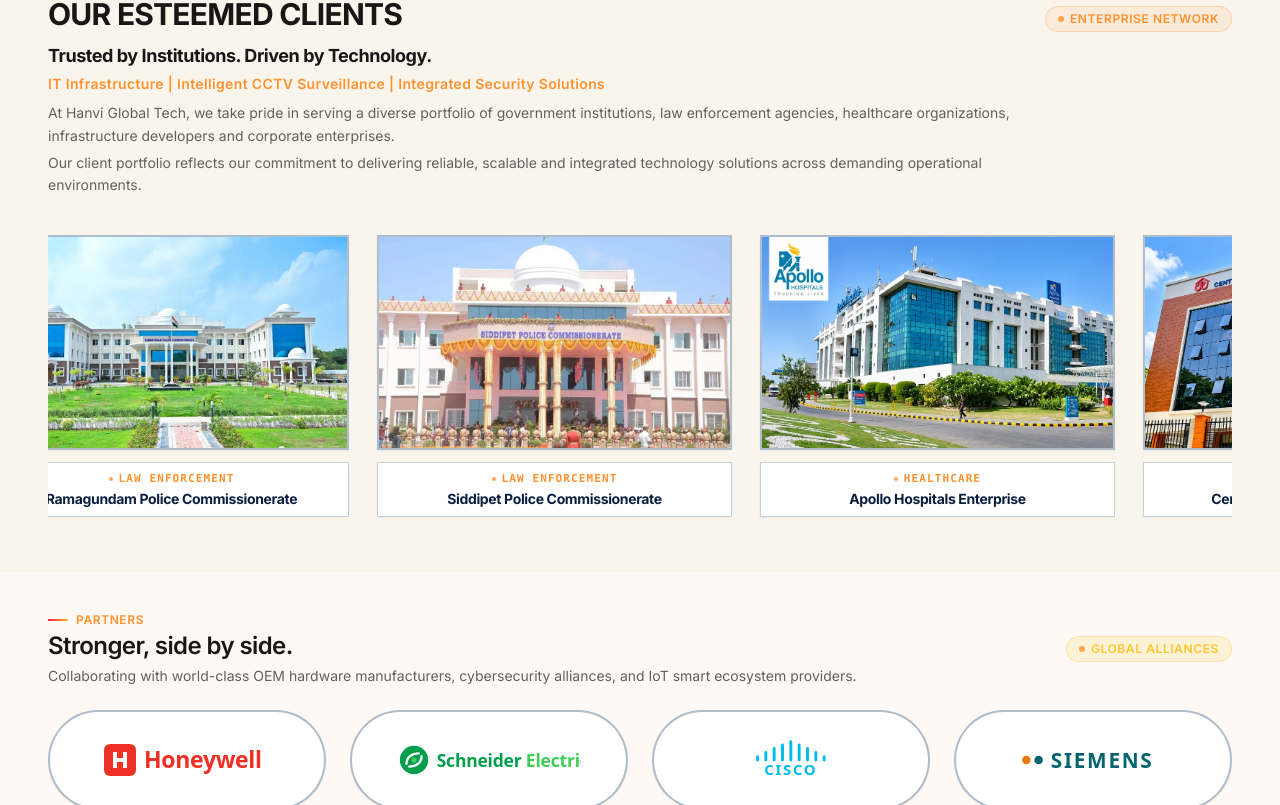
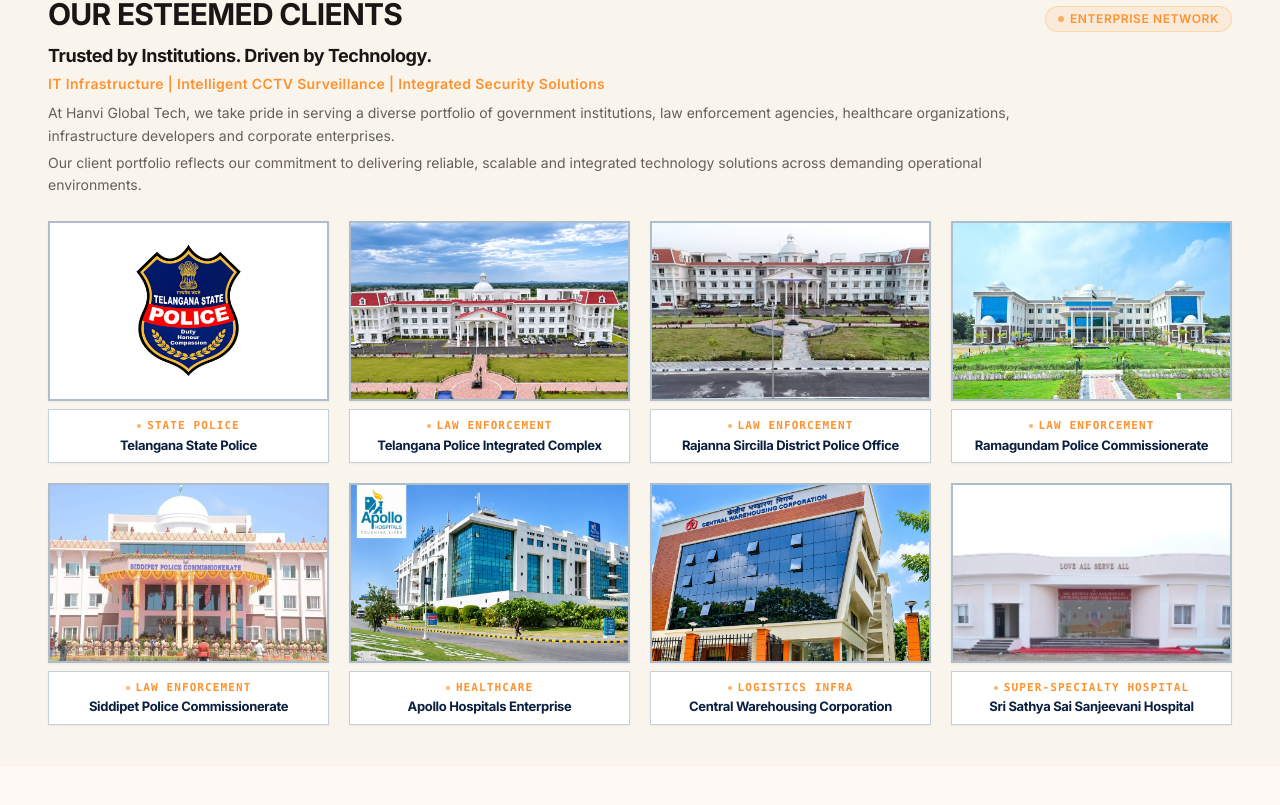
Before and after one commit to ascend-media-labs/HANVI-Global-Tech, a React (Vite) app: page / in a window 1280 px wide. Shown: the part 1995-2800 px from the top of the page. Built offline with nearby package versions, Linux system fonts and the light colour scheme.

Commit message:
feat(clients): remove scrolling animation and add Telangana Police Integrated Complex client card

```diff
--- a/src/components/hanvi-site.tsx
+++ b/src/components/hanvi-site.tsx
@@ -66,6 +66,7 @@ import sircillaPoliceImage from "@/assets/sircilla-police.jpg";
 import telanganaPoliceLogo from "@/assets/telangana-police-logo.png";
 import cwcImage from "@/assets/central-warehousing-corporation.jpg";
 import sriSathyaSaiImage from "@/assets/sri-sathya-sai-sanjeevani.jpg";
+import telanganaPoliceComplexImage from "@/assets/telangana-police-integrated-complex.jpg";
 
 const navigation = [
   { label: "Home", id: "home" },
@@ -298,6 +299,20 @@ const clientPlaceholders = [
         src={telanganaPoliceLogo}
         alt="Telangana State Police"
         className="h-[88%] w-auto max-w-[88%] object-contain drop-shadow-xs transition-transform duration-500 group-hover:scale-105"
+        loading="lazy"
+      />
+    ),
+  },
+  {
+    name: "Telangana Police Integrated Complex",
+    sector: "Public Safety & Integrated Command Infrastructure",
+    tag: "Law Enforcement",
+    isFullImage: true,
+    logo: (
+      <img
+        src={telanganaPoliceComplexImage}
+        alt="Telangana Police Integrated Complex"
+        className="h-full w-full object-cover object-center transition-transform duration-500 group-hover:scale-105"
         loading="lazy"
       />
     ),
@@ -1350,17 +1365,16 @@ export function HanviSite() {
           </div>
         </div>
 
-        {/* Infinite Horizontal Scroll Animated Track - Single Row */}
-        <div className="relative mt-4 sm:mt-5 md:mt-6 overflow-hidden pause-hover select-none py-1">
-          {/* Single Row: Infinite Scrolling Track */}
-          <div className="animate-marquee-left flex gap-5 sm:gap-6 lg:gap-7 py-2 sm:py-2.5">
-            {[...clientPlaceholders, ...clientPlaceholders, ...clientPlaceholders, ...clientPlaceholders].map((client, index) => (
+        {/* Static Grid Layout - No Auto-Scroll Animation */}
+        <div className="mt-4 sm:mt-5 md:mt-6">
+          <div className="grid grid-cols-2 sm:grid-cols-2 md:grid-cols-3 lg:grid-cols-4 gap-3 sm:gap-4 lg:gap-5">
+            {clientPlaceholders.map((client, index) => (
               <div
-                key={`single-${client.name}-${index}`}
-                className="group flex flex-col items-center shrink-0 w-[230px] sm:w-[260px] md:w-[290px] lg:w-[325px] xl:w-[355px]"
+                key={`client-${client.name}-${index}`}
+                className="group flex flex-col items-center w-full"
               >
                 <div
-                  className={`relative flex w-full h-[140px] sm:h-[155px] md:h-[175px] lg:h-[195px] xl:h-[215px] items-center justify-center overflow-hidden border-2 border-[#16446C]/35 bg-white ${'isFullImage' in client && client.isFullImage ? 'p-0' : 'px-4 py-3'
+                  className={`relative flex w-full h-[120px] sm:h-[135px] md:h-[150px] lg:h-[165px] xl:h-[180px] items-center justify-center overflow-hidden border-2 border-[#16446C]/35 bg-white ${'isFullImage' in client && client.isFullImage ? 'p-0' : 'px-4 py-3'
                     } shadow-xs transition-all duration-300 group-hover:border-brand-orange group-hover:shadow-[0_12px_28px_-4px_rgba(255,106,0,0.24)] group-hover:scale-[1.02]`}
                   title={client.name}
                 >
@@ -1368,15 +1382,15 @@ export function HanviSite() {
                     {client.logo}
                   </div>
                 </div>
-                <div className="mt-2 sm:mt-2.5 lg:mt-3 w-full flex flex-col items-center">
-                  <div className="w-full flex flex-col items-center justify-center py-1.5 sm:py-2 px-3 bg-white border border-[#16446C]/25 shadow-xs transition-all duration-300 group-hover:border-brand-orange group-hover:shadow-[0_8px_20px_-3px_rgba(255,106,0,0.22)]">
+                <div className="mt-2 w-full flex flex-col items-center">
+                  <div className="w-full flex flex-col items-center justify-center py-1.5 sm:py-2 px-2 sm:px-2.5 bg-white border border-[#16446C]/25 shadow-xs transition-all duration-300 group-hover:border-brand-orange group-hover:shadow-[0_8px_20px_-3px_rgba(255,106,0,0.22)]">
                     <div className="flex items-center gap-1.5 mb-0.5">
                       <span className="size-1 rounded-full bg-brand-orange animate-pulse" aria-hidden="true" />
                       <span className="text-[9px] sm:text-[10px] md:text-[11px] font-bold uppercase tracking-widest text-brand-orange font-mono">
                         {client.tag}
                       </span>
                     </div>
-                    <h4 className="font-display font-bold text-xs sm:text-[13px] md:text-[14px] text-[#0A1E3F] tracking-tight text-center truncate w-full transition-colors duration-300 group-hover:text-brand-orange">
+                    <h4 className="font-display font-bold text-xs sm:text-[12px] md:text-[13px] text-[#0A1E3F] tracking-tight text-center truncate w-full transition-colors duration-300 group-hover:text-brand-orange">
                       {client.name}
                     </h4>
                   </div>
```
Also changed, not shown: src/assets/telangana-police-integrated-complex.jpg (added).
